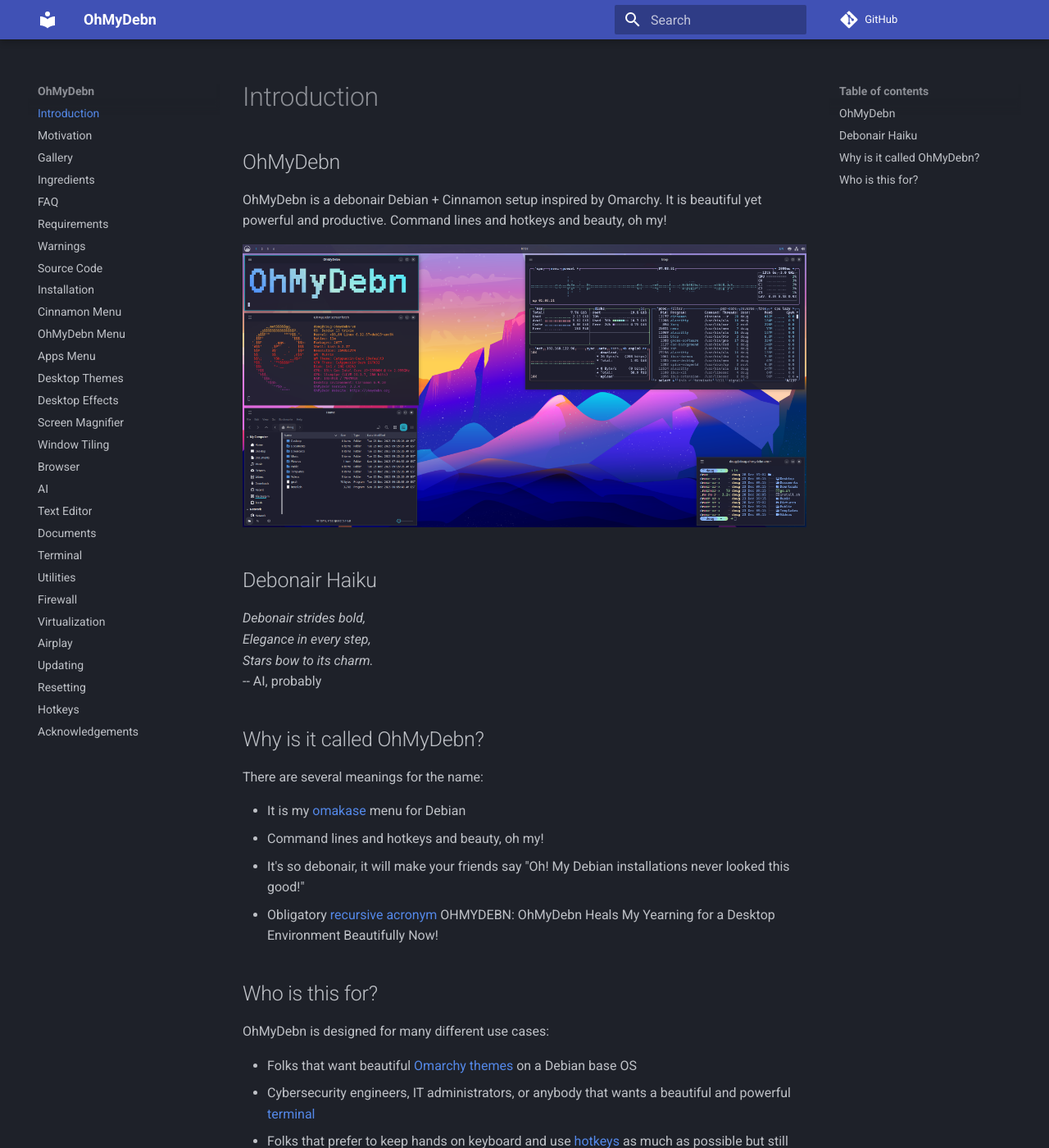
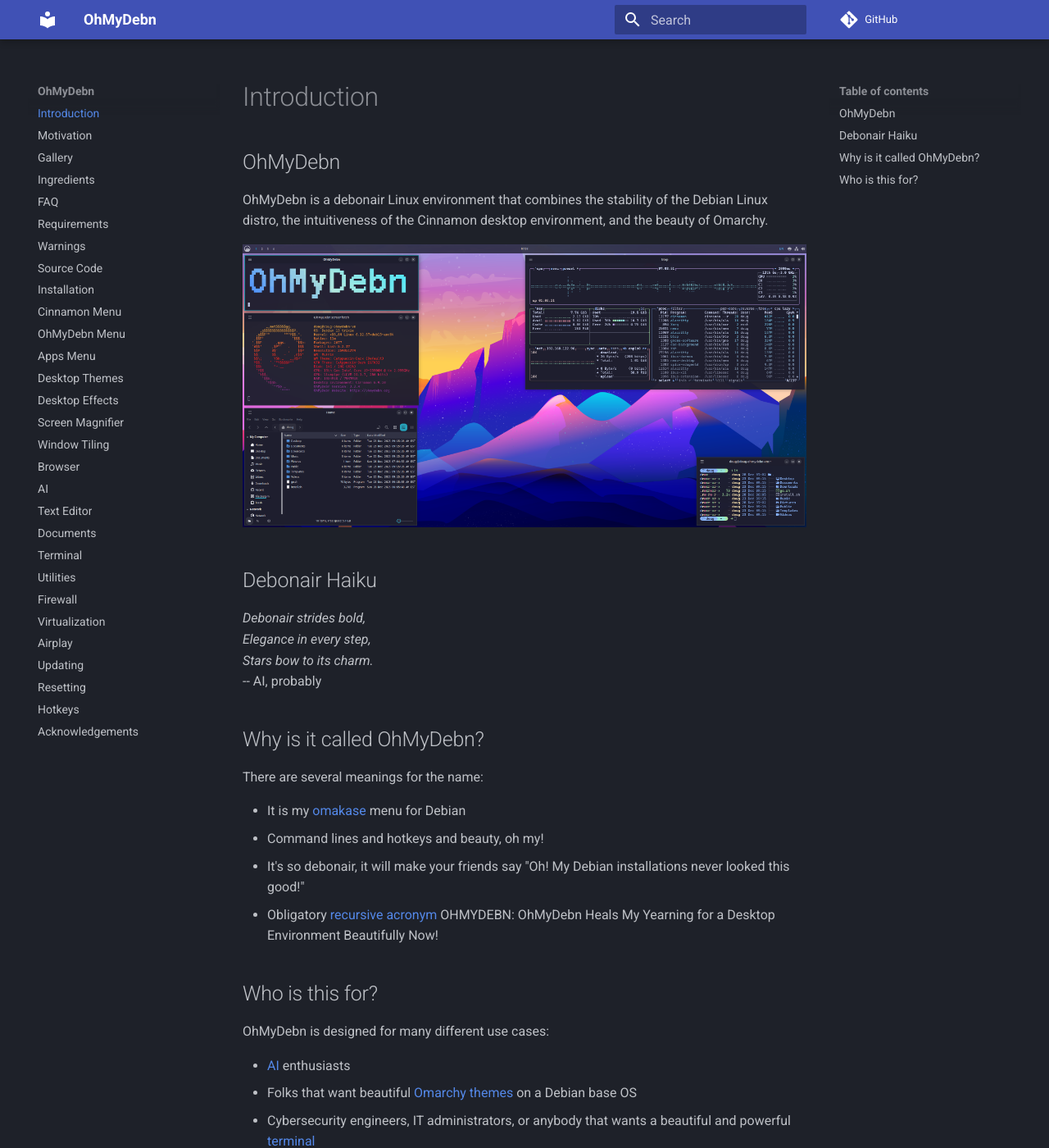
Before and after one commit to dougburks/ohmydebn-docs, an MkDocs documentation site: the page built from docs/index.md, in a window 1280 px wide and 1400 px high. Shown: the whole window at 82% size. Built offline with MkDocs 1.6.1 and Material for MkDocs 9.7.7, drawn with Linux system fonts in a browser that asks for light colours; comment, search, counter and statistics services are not loaded.

Commit message:
update index

```diff
--- a/docs/index.md
+++ b/docs/index.md
@@ -1,6 +1,6 @@
 ## OhMyDebn
 
-OhMyDebn is a debonair Debian + Cinnamon setup inspired by Omarchy. It is beautiful yet powerful and productive. Command lines and hotkeys and beauty, oh my!
+OhMyDebn is a debonair Linux environment that combines the stability of the Debian Linux distro, the intuitiveness of the Cinnamon desktop environment, and the beauty of Omarchy.
 
 ![OhMyDebn screenshot](https://raw.githubusercontent.com/dougburks/ohmydebn-docs/refs/heads/main/images/ohmydebn.png)
 
@@ -24,6 +24,7 @@
 
 OhMyDebn is designed for many different use cases:
 
+- [AI](ai.md) enthusiasts
 - Folks that want beautiful [Omarchy themes](desktop-themes.md/#themes-included-from-omarchy) on a Debian base OS
 - Cybersecurity engineers, IT administrators, or anybody that wants a beautiful and powerful [terminal](terminal.md)
 - Folks that prefer to keep hands on keyboard and use [hotkeys](hotkeys.md) as much as possible but still have the option of not having to use those hotkeys
```
